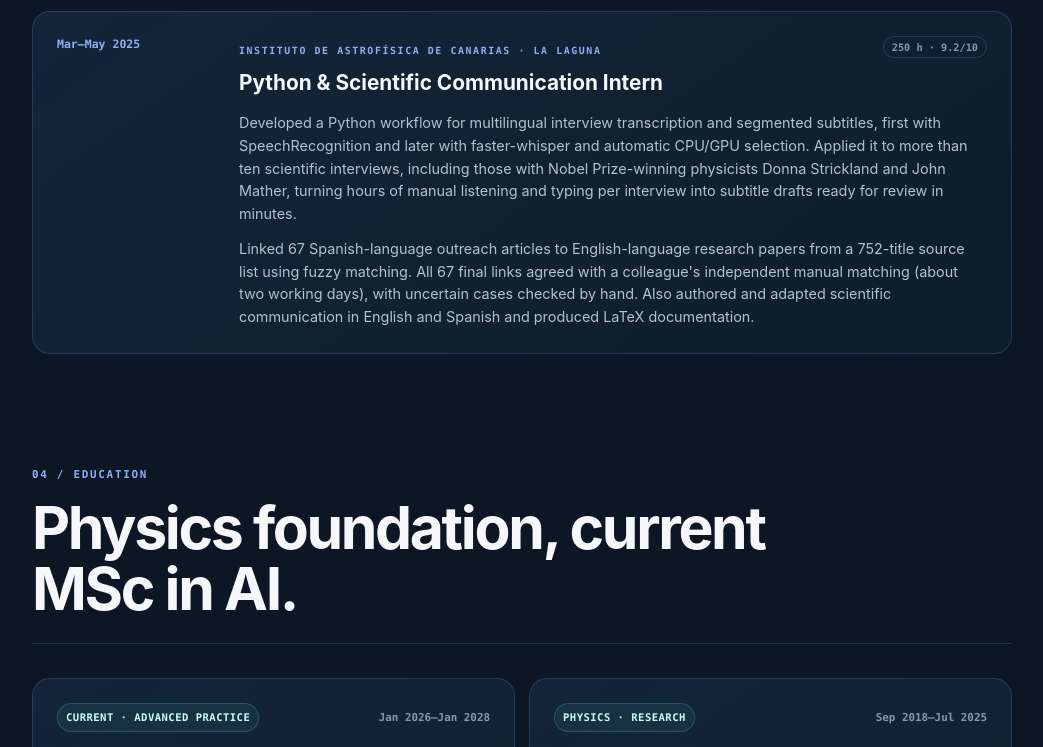
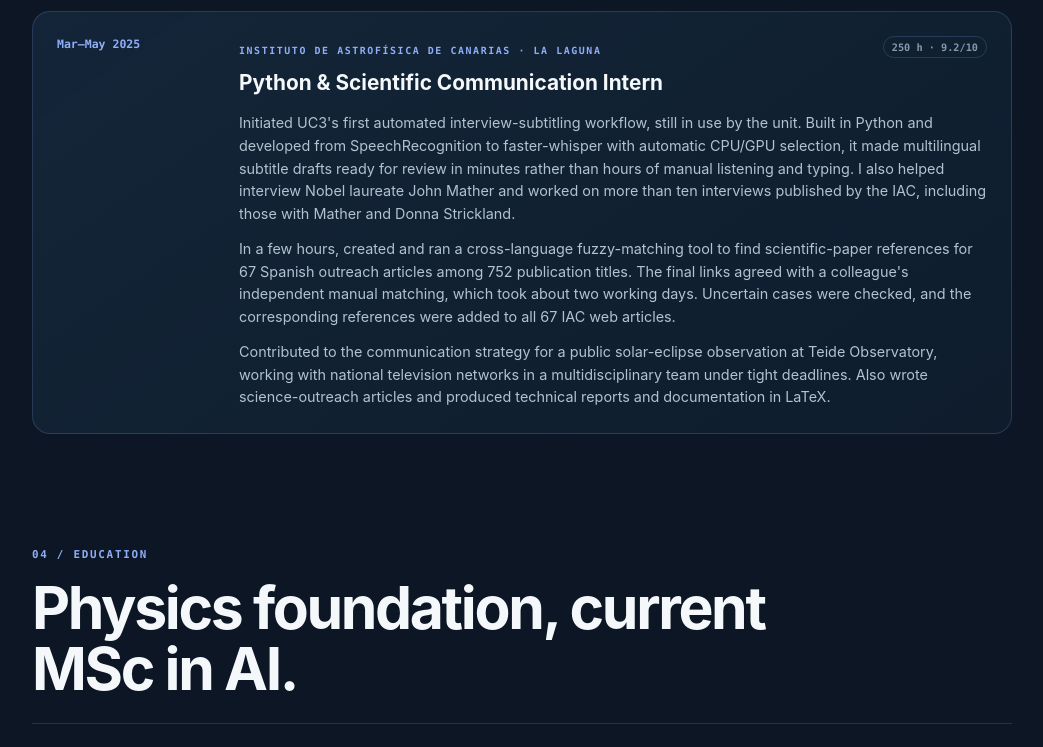
Before and after one commit to albertoreyescastro/albertoreyescastro.github.io, a plain HTML site: page index.html in a window 1280 px wide. Shown: the part 5098-5845 px from the top of the page, without its empty margins (118-1161 px from the left). Drawn offline with Linux system fonts and the light colour scheme.

Commit message:
docs: reflect full IAC LinkedIn outcomes with accurate provenance

```diff
--- a/index.html
+++ b/index.html
@@ -419,16 +419,22 @@
               <span class="signal">250 h · 9.2/10</span>
             </div>
             <p>
-              Developed a Python workflow for multilingual interview transcription and segmented subtitles, first with
-              SpeechRecognition and later with faster-whisper and automatic CPU/GPU selection. Applied it to more than ten
-              scientific interviews, including those with Nobel Prize-winning physicists Donna Strickland and John Mather,
-              turning hours of manual listening and typing per interview into subtitle drafts ready for review in minutes.
+              Initiated UC3's first automated interview-subtitling workflow, still in use by the unit. Built in Python and
+              developed from SpeechRecognition to faster-whisper with automatic CPU/GPU selection, it made multilingual
+              subtitle drafts ready for review in minutes rather than hours of manual listening and typing. I also helped
+              interview Nobel laureate John Mather and worked on more than ten interviews published by the IAC, including
+              those with Mather and Donna Strickland.
             </p>
             <p>
-              Linked 67 Spanish-language outreach articles to English-language research papers from a 752-title source list
-              using fuzzy matching. All 67 final links agreed with a colleague's independent manual matching (about two
-              working days), with uncertain cases checked by hand. Also authored and adapted scientific communication in
-              English and Spanish and produced LaTeX documentation.
+              In a few hours, created and ran a cross-language fuzzy-matching tool to find scientific-paper references for
+              67 Spanish outreach articles among 752 publication titles. The final links agreed with a colleague's
+              independent manual matching, which took about two working days. Uncertain cases were checked, and the
+              corresponding references were added to all 67 IAC web articles.
+            </p>
+            <p>
+              Contributed to the communication strategy for a public solar-eclipse observation at Teide Observatory,
+              working with national television networks in a multidisciplinary team under tight deadlines. Also wrote
+              science-outreach articles and produced technical reports and documentation in LaTeX.
             </p>
           </div>
         </article>
@@ -626,7 +632,7 @@
         <article class="writing-card">
           <span class="mini-label">IAC NEWS · ENGLISH VERSION</span>
           <h3>WEAVE observations of SN 2023ixf</h3>
-          <p>Produced the English-language version of the IAC article, adapting specialised astrophysical findings for an international audience.</p>
+          <p>Prepared this English-language version on 9 April 2025, during my IAC internship, adapting specialised astrophysical findings for international readers. It was published on the IAC website later.</p>
           <div class="card-actions">
             <a class="primary-link" href="https://www.iac.es/en/outreach/news/weave-spectrograph-captures-interaction-supernova-sn-2023ixf-its-surroundings-one-year-after-its-explosion" target="_blank" rel="noopener noreferrer">Read IAC Article ↗</a>
           </div>
```
